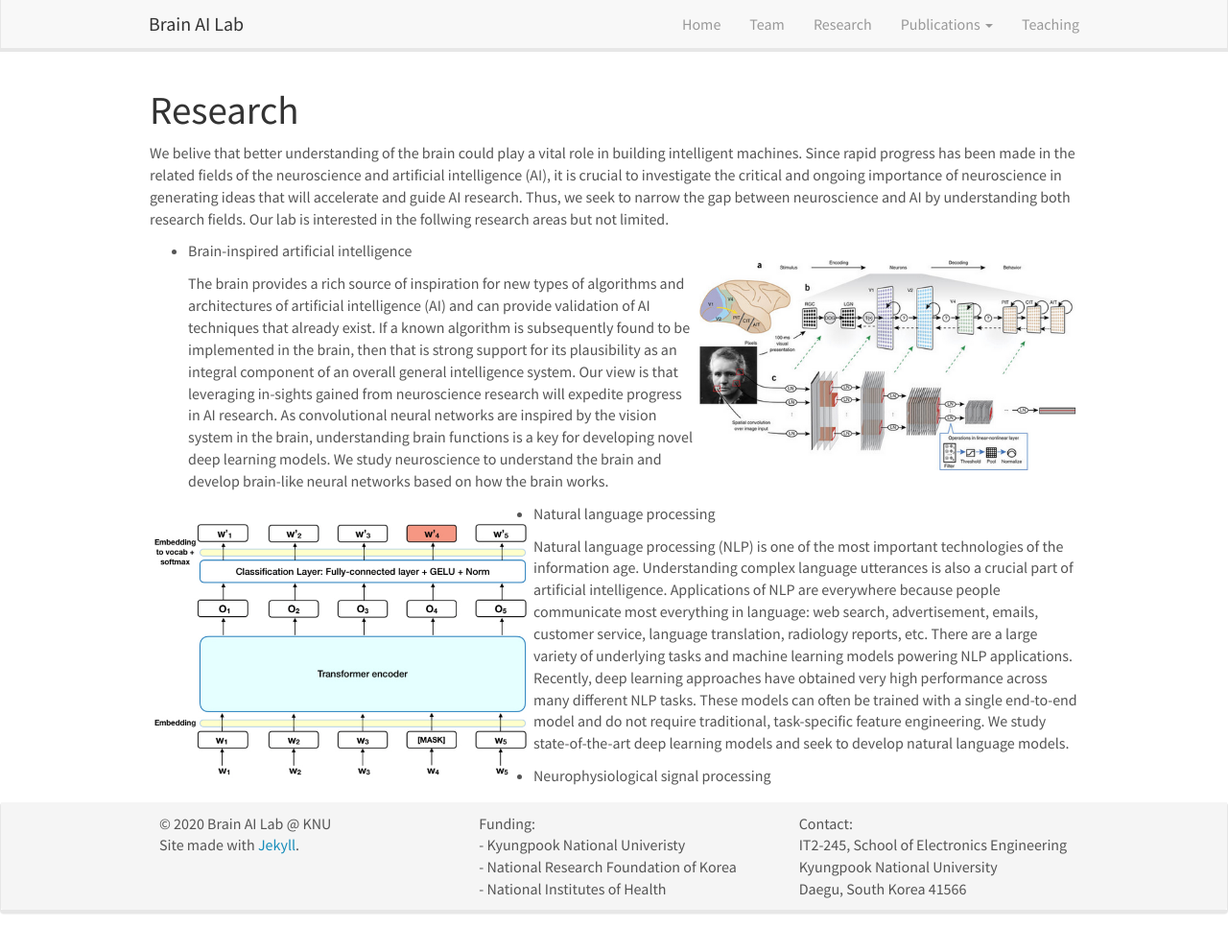
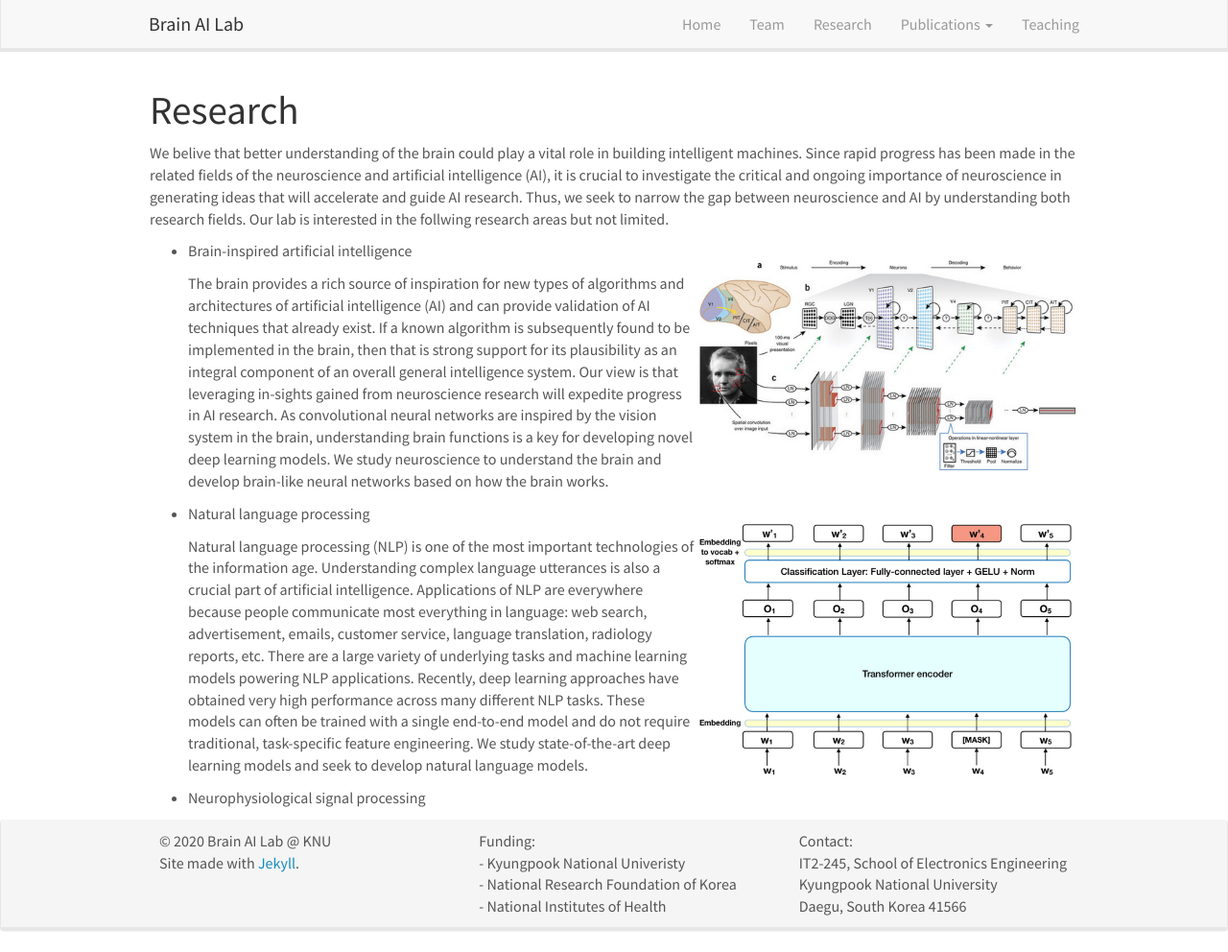
Before and after one commit to KNU-BrainAI/knu-brainai.github.io, a Jekyll site: the page built from _pages/research.md, in a window 1280 px wide and 992 px high. Shown: the whole window at 96% size. Built offline with Jekyll 4.4.1, drawn with Linux system fonts in a browser that asks for light colours; nearby versions of some CDN libraries.

Commit message:
Update research.md

```diff
--- a/_pages/research.md
+++ b/_pages/research.md
@@ -14,8 +14,7 @@ We belive that better understanding of the brain could play a vital role in buil
 
   The brain provides a rich source of inspiration for new types of algorithms and architectures of artificial intelligence (AI) and can provide validation of AI techniques that already exist. If a known algorithm is subsequently found to be implemented in the brain, then that is strong support for its plausibility as an integral component of an overall general intelligence system. Our view is that leveraging in-sights gained from neuroscience research will expedite progress in AI research. As convolutional neural networks are inspired by the vision system in the brain, understanding brain functions is a key for developing novel deep learning models. We study neuroscience to understand the brain and develop brain-like neural networks based on how the brain works.
 
-![]({{ site.url }}{{ site.baseurl }}/images/bert.jpg){: style="width: 400px; float: left; border:100px"}
-- Natural language processing
+- Natural language processing ![]({{ site.url }}{{ site.baseurl }}/images/bert.jpg){: style="width: 400px; float: right"}
 
   Natural language processing (NLP) is one of the most important technologies of the information age. Understanding complex language utterances is also a crucial part of artificial intelligence. Applications of NLP are everywhere because people communicate most everything in language: web search, advertisement, emails, customer service, language translation, radiology reports, etc. There are a large variety of underlying tasks and machine learning models powering NLP applications. Recently, deep learning approaches have obtained very high performance across many different NLP tasks. These models can often be trained with a single end-to-end model and do not require traditional, task-specific feature engineering. We study state-of-the-art deep learning models and seek to develop natural language models.
 
```
